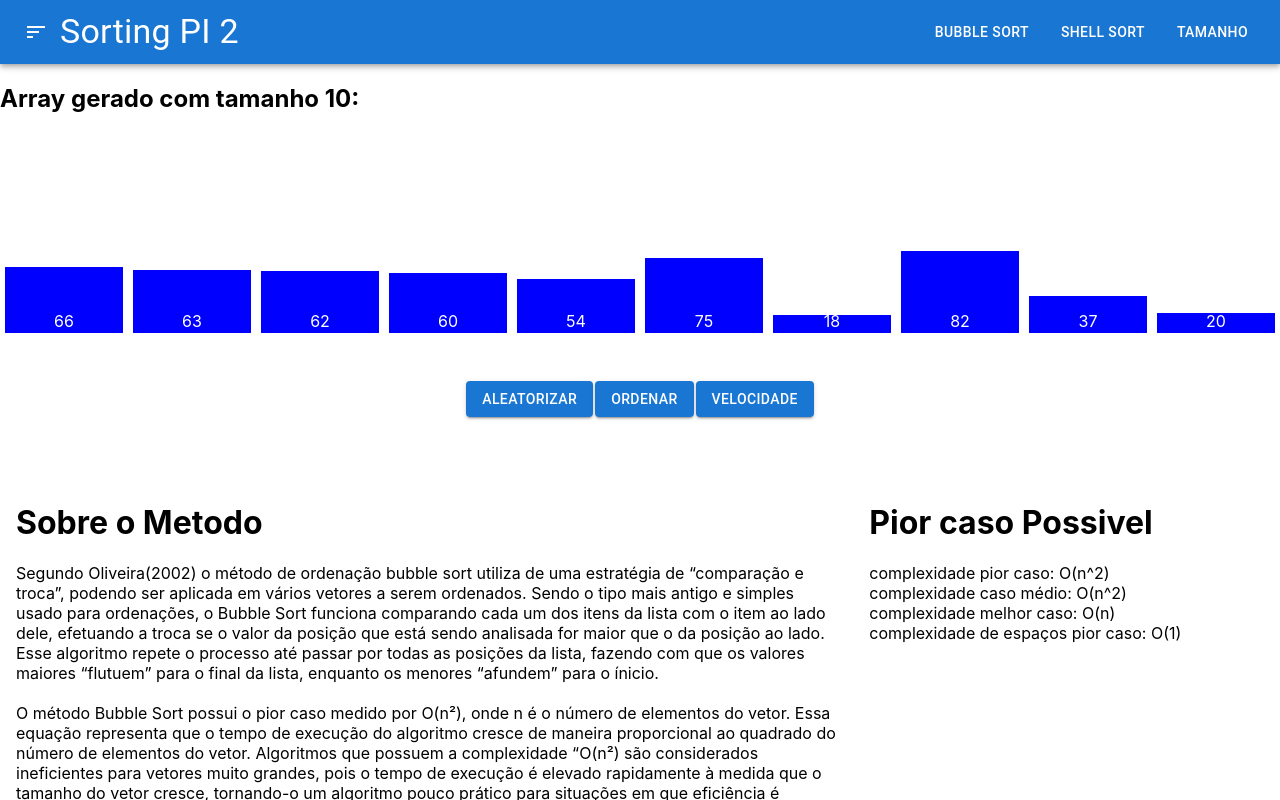
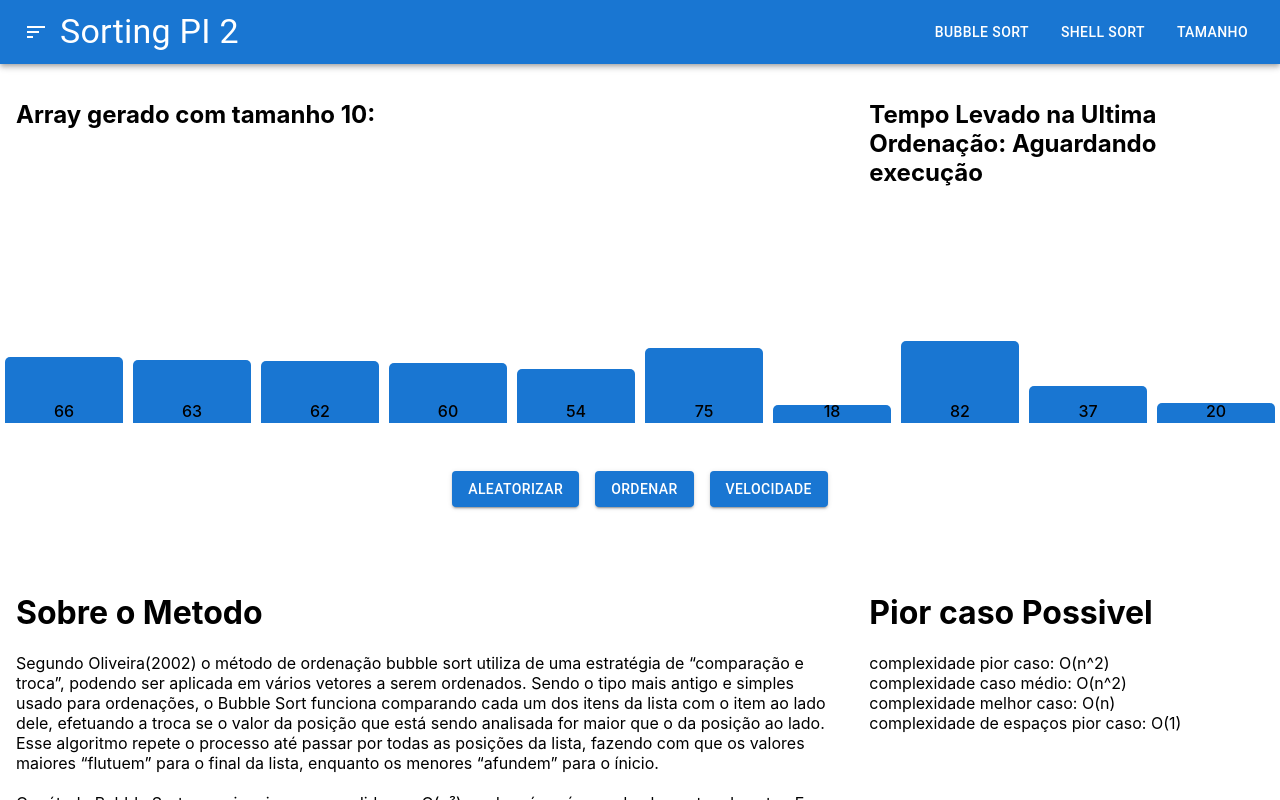
Before and after one commit to KleidsonRocha/Shorting-React, a React (Create React App) app: page / in a window 1280 px wide. Both pictures are taken after a click on the button "BUBBLE SORT". Shown: the top 800 px of the page. Built offline with nearby package versions, Linux system fonts and the light colour scheme.

Commit message:
adição de timer

```diff
--- a/src/components/Sorting/Bubble.css
+++ b/src/components/Sorting/Bubble.css
@@ -4,6 +4,7 @@
     display: flex;
     align-items: flex-end;
     height: 200px;
+
 }
 
 .bar {
@@ -12,7 +13,9 @@
     display: flex;
     justify-content: center;
     position: relative;
-    background-color: blue; /* Cor padrão */
+    background-color: #1976d2;
+    border-radius: 5px 5px 0 0;
+    font-weight: 550; /* Cor padrão */
 }
 
 .sorting {
@@ -28,7 +31,6 @@
 }
 
 .bar-number {
-    color: white;
     position: absolute;
     bottom: 2px;
 }
@@ -37,6 +39,6 @@
     display: flex;
     justify-content: center;
     margin: 3em;
-    gap: 2px
+    gap: 1em;
 
 }
--- a/src/components/Sorting/Bubble.tsx
+++ b/src/components/Sorting/Bubble.tsx
@@ -12,9 +12,11 @@ interface BubbleProps {
     arraySize: number;
 }
 
+
 function Bubble(props: BubbleProps) {
     const { arraySize } = props;
     const [anchorEl, setAnchorEl] = useState<null | HTMLElement>(null);
+    const [executionTime, setExecutionTime] = useState<number | null>(null);
 
     const generateRandomArray = () => {
         const newArray = Array.from({ length: arraySize }, () => getRandomNumber(10, 100));
@@ -37,6 +39,8 @@ function Bubble(props: BubbleProps) {
     }, [arraySize]);
 
     const bubbleSort = async (arr: number[], delay: number) => {
+        const start = performance.now(); // Marca o tempo de início
+
         for (let i = 0; i < arr.length - 1; i++) {
             for (let j = 0; j < arr.length - i - 1; j++) {
                 setSortingIndex(j);
@@ -47,7 +51,12 @@ function Bubble(props: BubbleProps) {
                 }
             }
         }
+
         setSortingIndex(null);
+
+        const end = performance.now(); // Marca o tempo de fim
+        const executionTime = end - start; // Calcula o tempo de execução em milissegundos
+        setExecutionTime(executionTime); // Define o tempo de execução no estado
     };
 
     const swap = (arr: number[], i: number, j: number) => {
@@ -71,7 +80,14 @@ function Bubble(props: BubbleProps) {
 
     return (
         <div >
-            <h2>Array gerado com tamanho {arraySize}:</h2>
+            <Grid container spacing={4} padding={2}>
+                <Grid item xs={8} >
+                    <h2>Array gerado com tamanho {arraySize}:</h2>
+                </Grid>
+                <Grid alignItems="flex-start" item xs={4}>
+                    <h2>Tempo Levado na Ultima Ordenação: {executionTime ? (executionTime / 1000).toFixed(2) + ' segundos' : 'Aguardando execução'}</h2>
+                </Grid>
+            </Grid>
             <div className="bar-container">
                 {randomArray.map((value, index) => (
                     <div
@@ -79,7 +95,7 @@ function Bubble(props: BubbleProps) {
                         className={`bar ${index === sortingIndex ? 'sorting' : ''}`}
                         style={{ height: `${value}px` }}
                     >
-                        <span className="bar-number">{value}</span>
+                        <span className="bar-number ">{value}</span>
                     </div>
                 ))}
             </div>
--- a/src/components/Sorting/Shell.tsx
+++ b/src/components/Sorting/Shell.tsx
@@ -10,6 +10,7 @@ interface ShellSortProps {
 function Shell(props: ShellSortProps) {
     const { arraySize } = props;
     const [anchorEl, setAnchorEl] = useState<null | HTMLElement>(null);
+    const [executionTime, setExecutionTime] = useState<number | null>(null);
 
     const generateRandomArray = () => {
         const newArray = Array.from({ length: arraySize }, () => getRandomNumber(10, 100));
@@ -33,6 +34,7 @@ function Shell(props: ShellSortProps) {
 
     const shellSort = async (arr: number[], delay: number) => {
 
+        const start = performance.now();
         const n = arr.length;
         let gap = Math.floor(n / 2);
 
@@ -55,6 +57,9 @@ function Shell(props: ShellSortProps) {
 
             gap = Math.floor(gap / 2);
         }
+        const end = performance.now(); // Marca o tempo de fim
+        const executionTime = end - start; // Calcula o tempo de execução em milissegundos
+        setExecutionTime(executionTime); // Define o tempo de execução no estado
     };
 
     const sleep = (ms: number) => {
```
